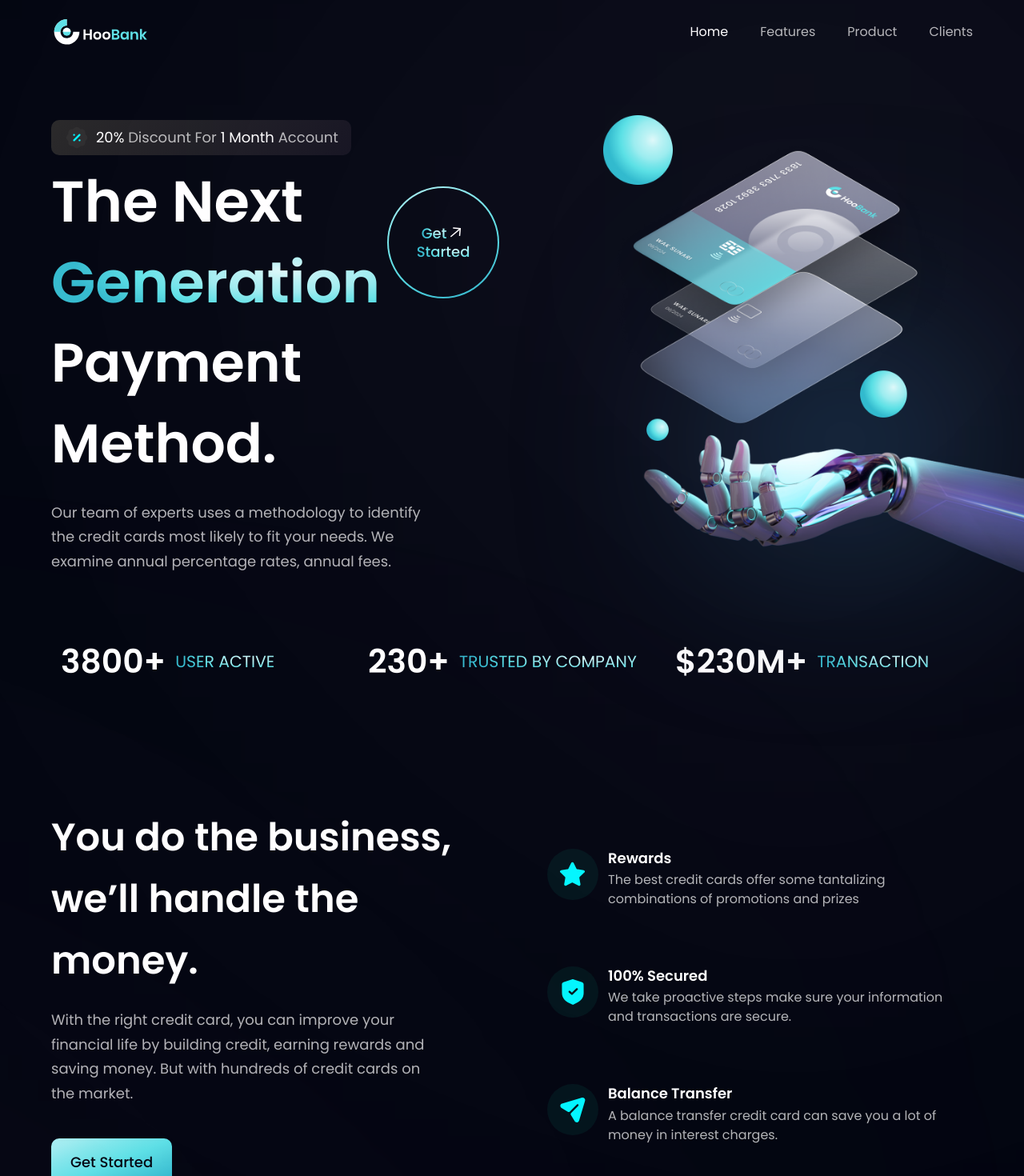
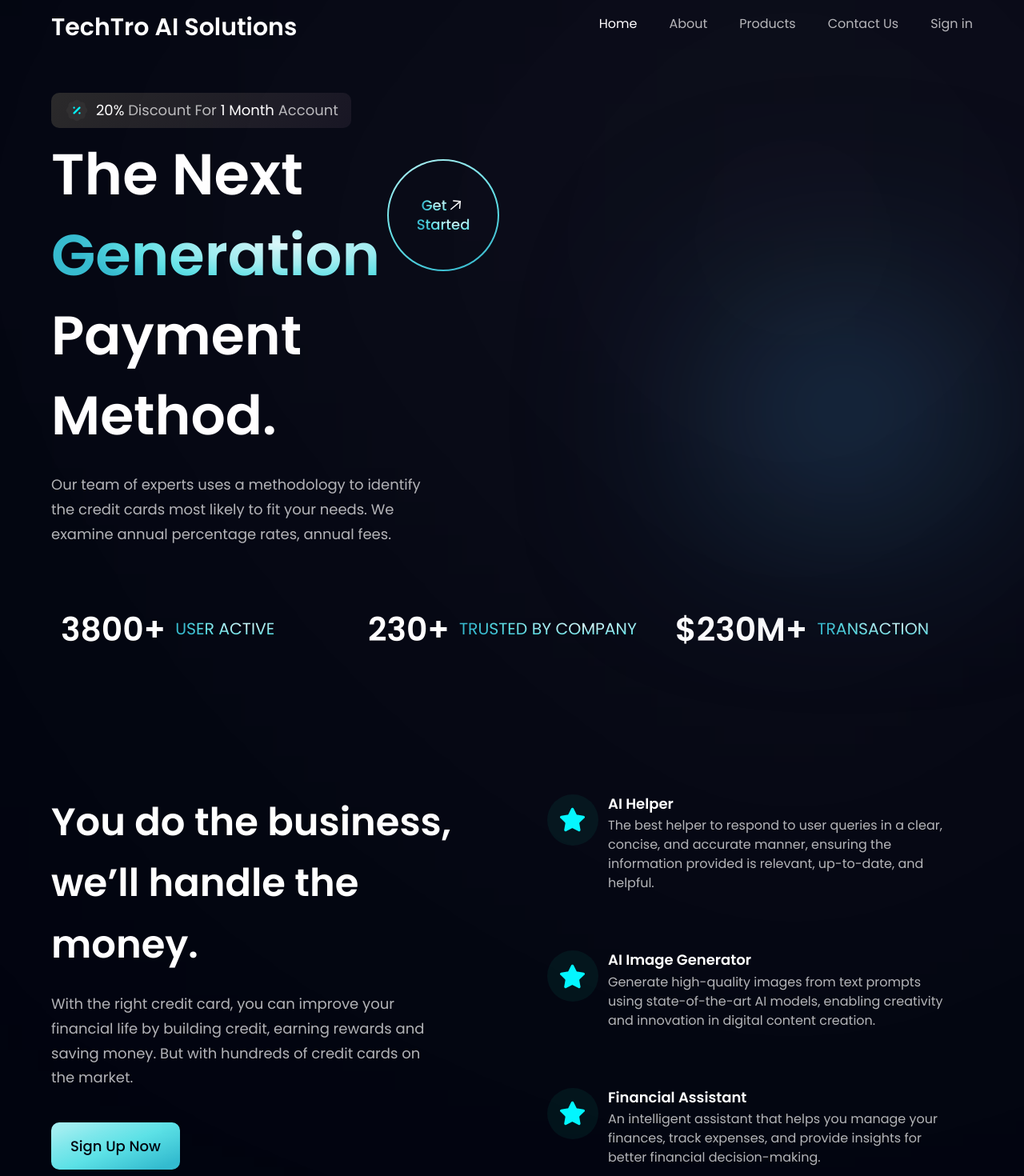
Before and after one commit to dilsha01/techtro-ai-deploy, a React (Vite) app in the folder aiApp/: page / in a window 1280 px wide. Shown: the top 1470 px of the page at 80% size. Built offline with nearby package versions, Linux system fonts and the light colour scheme.

Commit message:
Commit 3

```diff
--- a/aiApp/src/App.jsx
+++ b/aiApp/src/App.jsx
@@ -19,11 +19,7 @@ const App = () => (
       <div className={`${styles.boxWidth}`}>
         <Stats />
         <Business />
-        <Billing />
-        <CardDeal />
-        <Testimonials />
-        <Clients />
-        <CTA />
+
         <Footer />
       </div>
     </div>
--- a/aiApp/src/components/Button.jsx
+++ b/aiApp/src/components/Button.jsx
@@ -2,7 +2,7 @@ import React from "react";
 
 const Button = ({ styles }) => (
   <button type="button" className={`py-4 px-6 font-poppins font-medium text-[18px] text-primary bg-blue-gradient rounded-[10px] outline-none ${styles}`}>
-    Get Started
+    Sign Up Now
   </button>
 );
 
--- a/aiApp/src/components/Hero.jsx
+++ b/aiApp/src/components/Hero.jsx
@@ -35,7 +35,7 @@ const Hero = () => {
       </div>
 
       <div className={`flex-1 flex ${styles.flexCenter} md:my-0 my-10 relative`}>
-        <img src={robot} alt="billing" className="w-[100%] h-[100%] relative z-[5]" />
+
 
         {/* gradient start */}
         <div className="absolute z-[0] w-[40%] h-[35%] top-0 pink__gradient" />
--- a/aiApp/src/components/Navbar.jsx
+++ b/aiApp/src/components/Navbar.jsx
@@ -1,6 +1,5 @@
 import { useState } from "react";
-
-import { close, logo, menu } from "../assets";
+import { close, menu } from "../assets";
 import { navLinks } from "../constants";
 
 const Navbar = () => {
@@ -8,8 +7,10 @@ const Navbar = () => {
   const [toggle, setToggle] = useState(false);
 
   return (
-    <nav className="w-full flex py-6 justify-between items-center navbar">
-      <img src={logo} alt="hoobank" className="w-[124px] h-[32px]" />
+    <nav className="w-full flex items-center justify-between navbar mt-2"> {/* Removed py-3 and py-6, adjusted flex properties */}
+      <div>
+        <p className="mt-2 font-poppins font-semibold text-3xl text-white">TechTro AI Solutions</p>
+      </div>
 
       <ul className="list-none sm:flex hidden justify-end items-center flex-1">
         {navLinks.map((nav, index) => (
@@ -25,7 +26,7 @@ const Navbar = () => {
         ))}
       </ul>
 
-      <div className="sm:hidden flex flex-1 justify-end items-center">
+      <div className="sm:hidden flex justify-end items-center">
         <img
           src={toggle ? close : menu}
           alt="menu"
--- a/aiApp/src/constants/index.js
+++ b/aiApp/src/constants/index.js
@@ -6,42 +6,47 @@ export const navLinks = [
     title: "Home",
   },
   {
-    id: "features",
-    title: "Features",
+
+    title: "About",
   },
   {
-    id: "product",
-    title: "Product",
+
+    title: "Products",
   },
   {
-    id: "clients",
-    title: "Clients",
+
+    title: "Contact Us",
+  },
+  {
+
+    title: "Sign in",
   },
 ];
 
 export const features = [
   {
-    id: "feature-1",
+    id: "project-1",
     icon: star,
-    title: "Rewards",
+    title: "AI Helper",
     content:
-      "The best credit cards offer some tantalizing combinations of promotions and prizes",
+      "The best helper to respond to user queries in a clear, concise, and accurate manner, ensuring the information provided is relevant, up-to-date, and helpful.",
   },
   {
-    id: "feature-2",
-    icon: shield,
-    title: "100% Secured",
+    id: "project-2",
+    icon: star,
+    title: "AI Image Generator",
     content:
-      "We take proactive steps make sure your information and transactions are secure.",
+      "Generate high-quality images from text prompts using state-of-the-art AI models, enabling creativity and innovation in digital content creation.",
   },
   {
-    id: "feature-3",
-    icon: send,
-    title: "Balance Transfer",
+    id: "project-3",
+    icon: star,
+    title: "Financial Assistant",
     content:
-      "A balance transfer credit card can save you a lot of money in interest charges.",
+      "An intelligent assistant that helps you manage your finances, track expenses, and provide insights for better financial decision-making.",
   },
 ];
+
 
 export const feedback = [
   {
```
